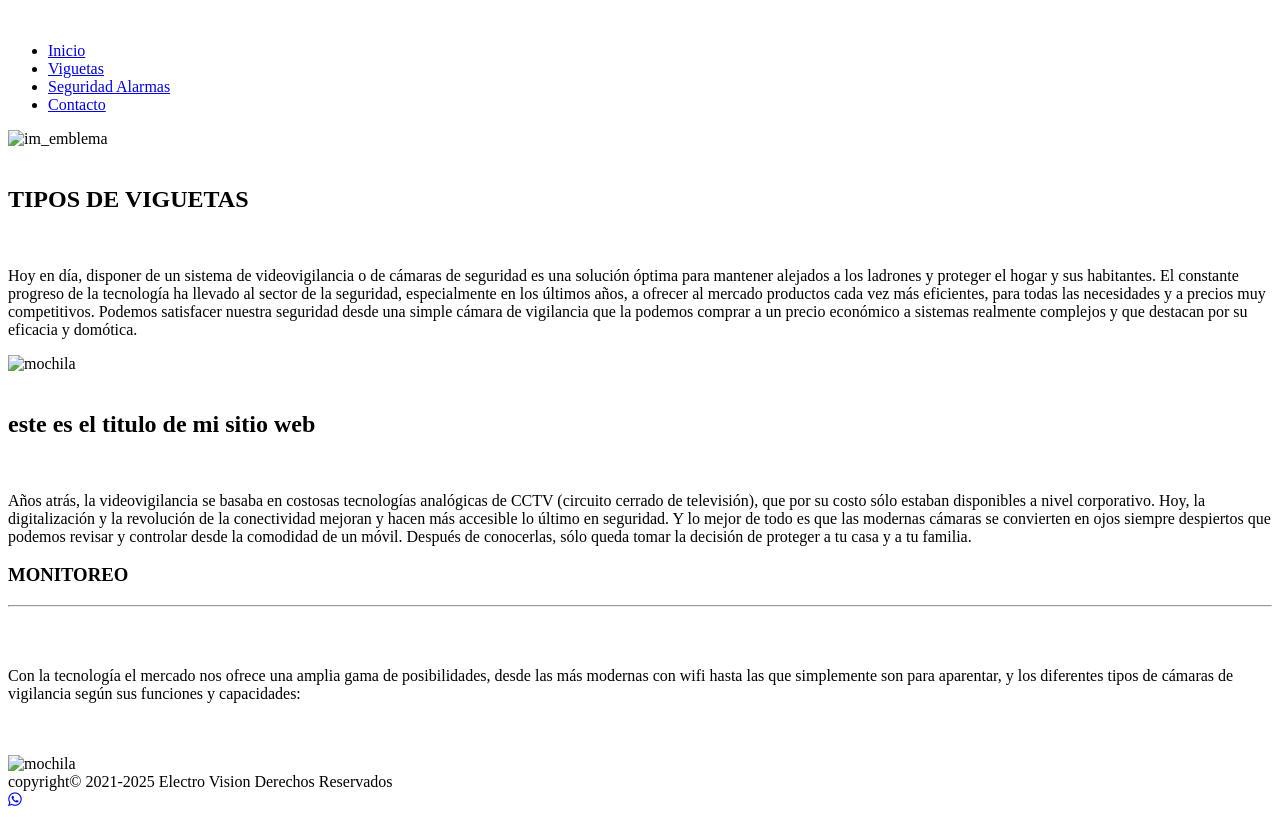
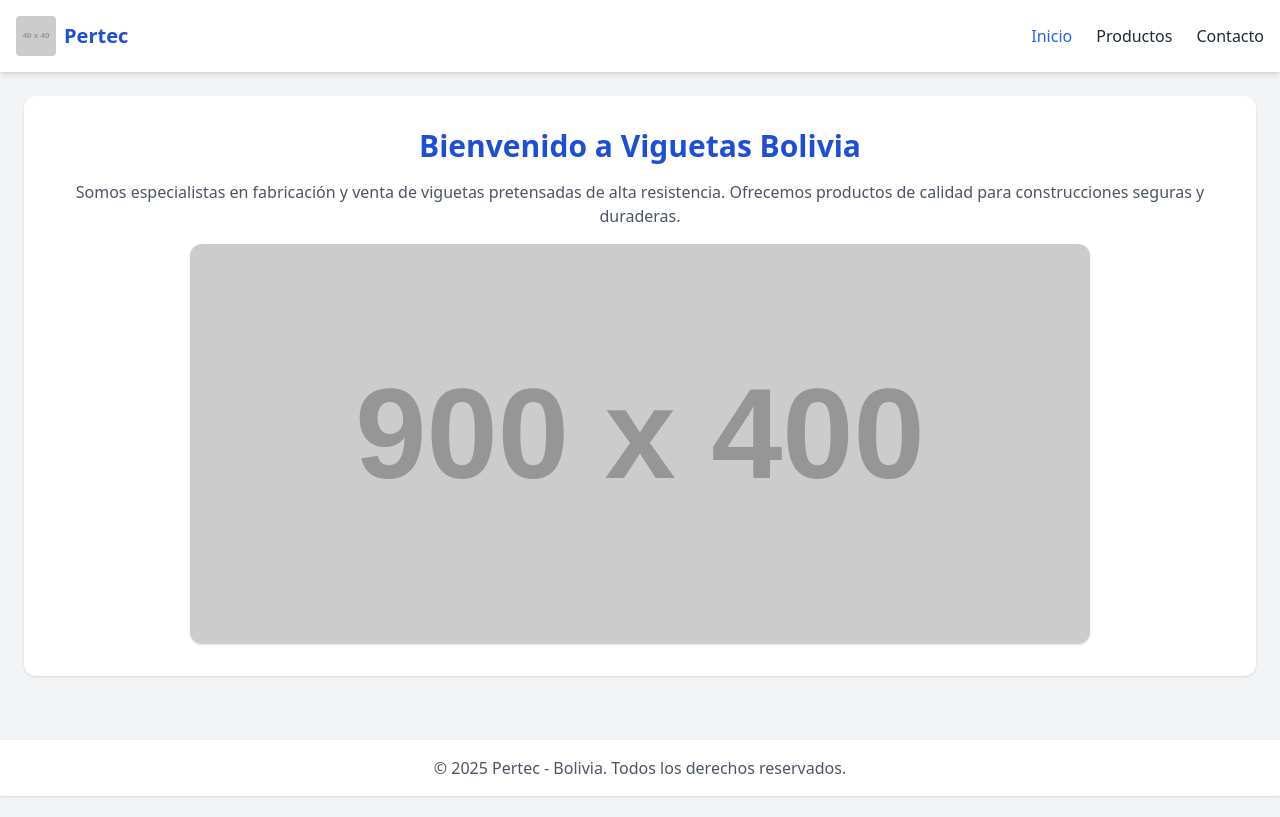
Before and after one commit to Prude1000/pretec.githab.io, a plain HTML site: page index.html in a window 1280 px wide. Drawn offline with nearby package versions, Linux system fonts and the light colour scheme; placeholder pictures from the web are drawn by us; a web font is replaced by a local one.

Commit message:
Update index.html
update

```diff
--- a/index.html
+++ b/index.html
@@ -1,88 +1,140 @@
-<!DOCTYPE html PUBLIC "-//W3C//DTD XHTML 1.0 Strict//EN"
-	"http://www.w3.org/TR/xhtml1/DTD/xhtml1-strict.dtd">
-<html>
+<!DOCTYPE html>
+<html lang="es">
+<head>
+  <meta charset="UTF-8">
+  <meta name="viewport" content="width=device-width, initial-scale=1.0">
+  <title>Pertec</title>
+  <script src="https://cdn.tailwindcss.com"></script>
+  <script src="https://unpkg.com/feather-icons"></script>
+</head>
+<body class="bg-gray-100 text-gray-800 font-sans">
 
-	<head>
-		<meta charset="UTF-8">
-		<title>ElectroVision</title>
-		<link rel="shortcut icon" type="image/x-icon" href="imagenes/pru.jpg">
-		<!--algo esta mal en este enlace-->
-		<link rel="stylesheet" type="text/css" href="esturc.css">
-		<!--pero tambien funciona con este-->
-		<link rel="stylesheet" href="whatsapp.css">
-		<style>
-		@import "jaja.css";
-		</style>
+  <!-- Navbar -->
+  <nav class="bg-white shadow-md p-4 flex items-center justify-between">
+    <div class="flex items-center space-x-2">
+      <img src="https://via.placeholder.com/40" alt="Logo" class="w-10 h-10 rounded">
+      <h1 class="text-xl font-bold text-blue-700">Pertec</h1>
+    </div>
+    <ul class="flex space-x-6 font-medium">
+      <li><button class="nav-btn text-blue-600" data-section="inicio">Inicio</button></li>
+      <li><button class="nav-btn hover:text-blue-600" data-section="productos">Productos</button></li>
+      <li><button class="nav-btn hover:text-blue-600" data-section="contacto">Contacto</button></li>
+    </ul>
+  </nav>
 
-<link rel="preconnect" href="https://fonts.googleapis.com">
-<link rel="preconnect" href="https://fonts.gstatic.com" crossorigin>
-<link href="https://fonts.googleapis.com/css2?family=Barlow&family=Manrope:wght@200..800&family=Space+Grotesk:wght@300..700&family=Truculenta:opsz,wght@12..72,100..900&display=swap" rel="stylesheet">
+  <!-- Contenido -->
+  <main class="p-6 max-w-7xl mx-auto">
 
-			<link rel="preconnect" href="https://fonts.googleapis.com">
-<link rel="preconnect" href="https://fonts.gstatic.com" crossorigin>
-<link href="https://fonts.googleapis.com/css2?family=Truculenta:opsz,wght@12..72,100..900&display=swap" rel="stylesheet">
-		<meta name="viewport" content="width=device-width, user-scalable=no, initial-scale=1.0, maximum-scale=1.0, minimum-scale=1.0">
-	</head>
+    <!-- Sección Inicio -->
+    <section id="inicio" class="section">
+      <div class="bg-white rounded-xl shadow p-8 text-center">
+        <h2 class="text-3xl font-bold text-blue-700 mb-4">Bienvenido a Viguetas Bolivia</h2>
+        <p class="text-gray-600 mb-4">
+          Somos especialistas en fabricación y venta de viguetas pretensadas de alta resistencia.
+          Ofrecemos productos de calidad para construcciones seguras y duraderas.
+        </p>
+        <img src="https://via.placeholder.com/900x400?text=Viguetas+Pretensadas" alt="Viguetas" class="rounded-xl mx-auto shadow">
+      </div>
+    </section>
 
-	<body>
-		<div class="contenedor">
-			<header>
-				<div class="logotipo">
-					<img src="imagenes/logo_pagina.gif" width="100%" alt="">
-				</div>
+    <!-- Sección Productos -->
+    <section id="productos" class="section hidden">
+      <h2 class="text-2xl font-bold text-blue-700 mb-6 text-center">Nuestros Productos</h2>
+      <div class="grid grid-cols-1 sm:grid-cols-2 md:grid-cols-3 gap-6">
 
-				<nav>
-					<ul>
-						<li><a href="index.html">Inicio</a></li>
-						<li><a href="camaras.html">Viguetas</a></li>
-						<li><a href="fotos.html">Seguridad Alarmas</a></li>
-						<li><a href="contacto.html">Contacto</a></li>
-					</ul>
-				</nav>
-			</header>
-			<section class="main">
-				<section class="articles">
-					<article>
-						<img src="imagenes/cam1.jpg" width="100%" alt="im_emblema" title="buo"><br><br>
+        <!-- Producto -->
+        <div class="bg-white shadow rounded-xl p-4 flex flex-col">
+          <img src="https://via.placeholder.com/400x250?text=Vigueta+de+Hormigón" alt="Vigueta de Hormigón" class="rounded mb-4">
+          <h3 class="font-semibold text-lg mb-2">Vigueta de Hormigón Pretensados 5m</h3>
+          <p class="text-gray-600 mb-2">Ideal para techos y entrepisos. Alta resistencia y durabilidad.</p>
+          <p class="font-bold text-blue-600 mb-4">$25 / unidad</p>
+          <button onclick="cotizar('Vigueta de Hormigón 5m')" class="bg-green-600 text-white px-4 py-2 rounded hover:bg-green-700 mt-auto flex items-center justify-center">
+            <i data-feather='message-circle' class='mr-2'></i> Cotizar por WhatsApp
+          </button>
+        </div>
 
-						<h2>TIPOS DE VIGUETAS</h2>
-						<br>
-						<p>Hoy en día, disponer de un sistema de videovigilancia o de cámaras de seguridad es una solución óptima para mantener alejados a los ladrones y proteger el hogar y sus habitantes. El constante progreso de la tecnología ha llevado al sector de la seguridad, especialmente en los últimos años, a ofrecer al mercado productos cada vez más eficientes, para todas las necesidades y a precios muy competitivos.
+        <div class="bg-white shadow rounded-xl p-4 flex flex-col">
+          <img src="https://via.placeholder.com/400x250?text=Vigueta+de+Acero" alt="Vigueta de Acero" class="rounded mb-4">
+          <h3 class="font-semibold text-lg mb-2">Vigueta de Acero 4m</h3>
+          <p class="text-gray-600 mb-2">Estructura metálica de gran capacidad de carga.</p>
+          <p class="font-bold text-blue-600 mb-4">$40 / unidad</p>
+          <button onclick="cotizar('Vigueta de Acero 4m')" class="bg-green-600 text-white px-4 py-2 rounded hover:bg-green-700 mt-auto flex items-center justify-center">
+            <i data-feather='message-circle' class='mr-2'></i> Cotizar por WhatsApp
+          </button>
+        </div>
 
-Podemos satisfacer nuestra seguridad desde una simple cámara de vigilancia que la podemos comprar a un precio económico a sistemas realmente complejos y que destacan por su eficacia y domótica.</p>
+        <div class="bg-white shadow rounded-xl p-4 flex flex-col">
+          <img src="https://via.placeholder.com/400x250?text=Bloques+y+Complementos" alt="Bloques" class="rounded mb-4">
+          <h3 class="font-semibold text-lg mb-2">Bloques y Complementos</h3>
+          <p class="text-gray-600 mb-2">Accesorios ideales para el montaje de viguetas.</p>
+          <p class="font-bold text-blue-600 mb-4">$1.50 / unidad</p>
+          <button onclick="cotizar('Bloques y Complementos')" class="bg-green-600 text-white px-4 py-2 rounded hover:bg-green-700 mt-auto flex items-center justify-center">
+            <i data-feather='message-circle' class='mr-2'></i> Cotizar por WhatsApp
+          </button>
+        </div>
+      </div>
+    </section>
 
-					</article>
-					<article>
-						<img src="imagenes/monitor1.jpg" width="100%" alt="mochila" title="buo"><br><br>
-						<h2>este es el titulo de mi sitio web</h2><br>
-						<p>Años atrás, la videovigilancia se basaba en costosas tecnologías analógicas de CCTV (circuito cerrado de televisión), que por su costo sólo estaban disponibles a nivel corporativo. Hoy, la digitalización y la revolución de la conectividad mejoran y hacen más accesible lo último en seguridad.
+    <!-- Sección Contacto -->
+    <section id="contacto" class="section hidden">
+      <h2 class="text-2xl font-bold text-blue-700 mb-6 text-center">Contáctanos</h2>
+      <div class="bg-white rounded-xl shadow p-6 max-w-xl mx-auto">
+        <form class="space-y-4">
+          <div>
+            <label class="block text-gray-700 font-medium">Nombre</label>
+            <input type="text" class="w-full border border-gray-300 rounded p-2" placeholder="Tu nombre">
+          </div>
+          <div>
+            <label class="block text-gray-700 font-medium">Correo electrónico</label>
+            <input type="email" class="w-full border border-gray-300 rounded p-2" placeholder="tucorreo@ejemplo.com">
+          </div>
+          <div>
+            <label class="block text-gray-700 font-medium">Mensaje</label>
+            <textarea class="w-full border border-gray-300 rounded p-2" rows="4" placeholder="Escribe tu consulta..."></textarea>
+          </div>
+          <button type="submit" class="bg-blue-600 text-white px-6 py-2 rounded hover:bg-blue-700">
+            Enviar mensaje
+          </button>
+        </form>
+      </div>
+    </section>
+  </main>
 
-Y lo mejor de todo es que las modernas cámaras se convierten en ojos siempre despiertos que podemos revisar y controlar desde la comodidad de un móvil.
+  <!-- Footer -->
+  <footer class="bg-white shadow mt-10 p-4 text-center text-gray-600">
+    © 2025 Pertec - Bolivia. Todos los derechos reservados.
+  </footer>
 
-Después de conocerlas, sólo queda tomar la decisión de proteger a tu casa y a tu familia.</p>
-					</article>
-				</section>
+  <script>
+    // Cambiar entre pestañas
+    const navBtns = document.querySelectorAll('.nav-btn');
+    const sections = document.querySelectorAll('.section');
 
-				<aside>
-					<h3>MONITOREO</h3><hr><br><br>
-					<div class="pru">
-				    <p>Con la tecnología el mercado nos ofrece una amplia gama de posibilidades, desde las más modernas con wifi hasta las que simplemente son para aparentar, y los diferentes tipos de cámaras de vigilancia según sus funciones y capacidades:</p>
-				    <br><br>
-					<img src="imagenes/sirena1.jpg" width="100%" alt="mochila" title="buo">
-					<br>
+    navBtns.forEach(btn => {
+      btn.addEventListener('click', () => {
+        const target = btn.getAttribute('data-section');
+        sections.forEach(s => s.classList.add('hidden'));
+        document.getElementById(target).classList.remove('hidden');
 
-					</div>
-				</aside>
-			</section>
-			<footer>
-			copyright© 2021-2025 Electro Vision Derechos Reservados
-			</footer>
-		</div>
-		<link rel="stylesheet" href="https://maxcdn.bootstrapcdn.com/font-awesome/4.5.0/css/font-awesome.min.css">
-<a href="https://api.whatsapp.com/send?phone=59168116506&text=Hola%21%20Quisiera%20m%C3%A1s%20informaci%C3%B3n%20sobre%20las%20viguetas." class="float" target="_blank">
-<i class="fa fa-whatsapp my-float"></i>
-</a>
-	</body>
+        navBtns.forEach(b => b.classList.remove('text-blue-600'));
+        btn.classList.add('text-blue-600');
+      });
+    });
+
+    // 🔗 Función para enviar mensaje a WhatsApp
+    function cotizar(producto) {
+      const numero = "59170000000"; // 🔹 Cambia esto por tu número (ejemplo: 5917XXXXXXX)
+      const mensaje = `Hola 👋, quiero solicitar una cotización para el producto: *${producto}*`;
+      const url = `https://wa.me/${59168116506}?text=${encodeURIComponent(mensaje)}`;
+      window.open(url, "_blank");
+    }
+
+    feather.replace(); // Carga los íconos
+  </script>
+
+</body>
+</html>
+
 
 
 
```
